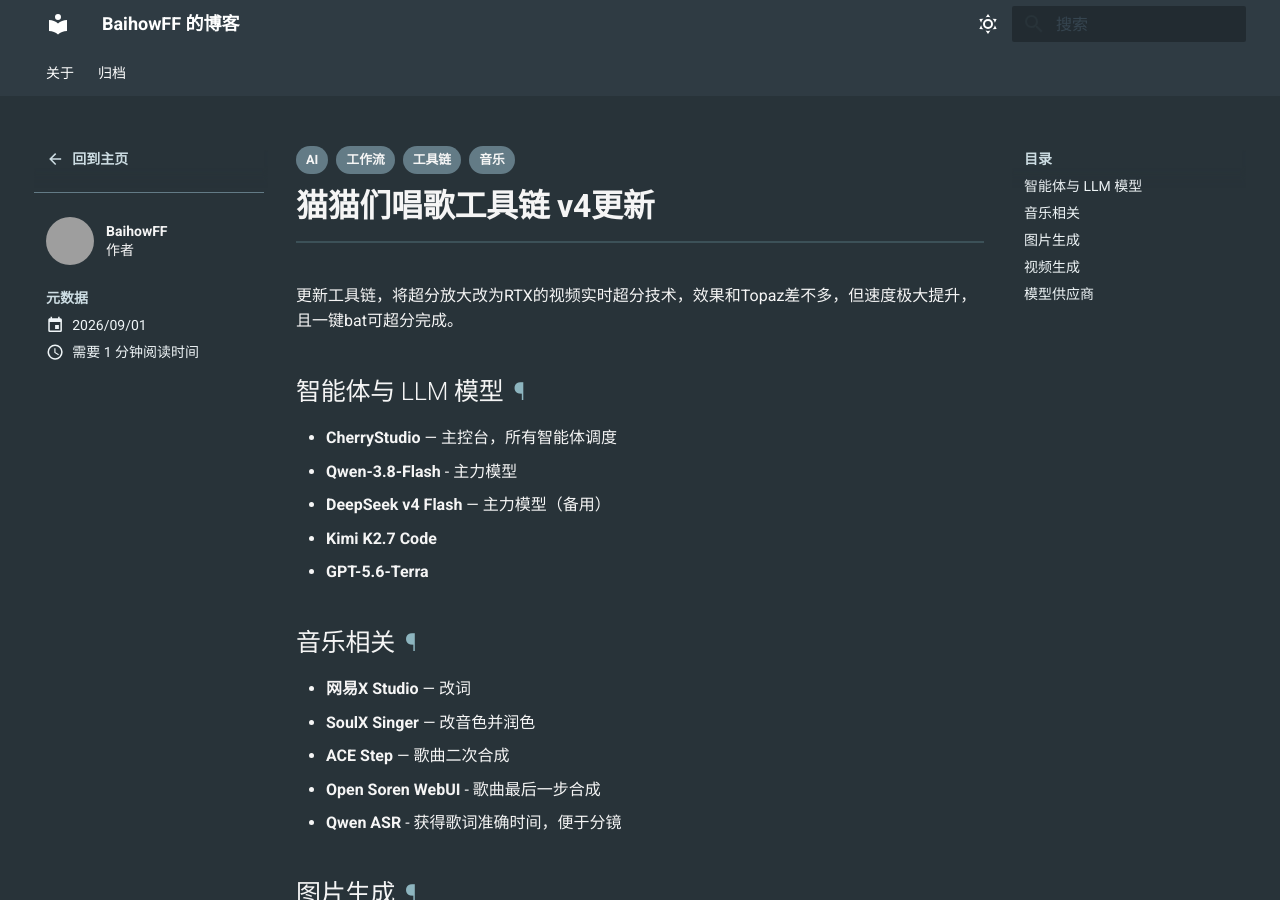
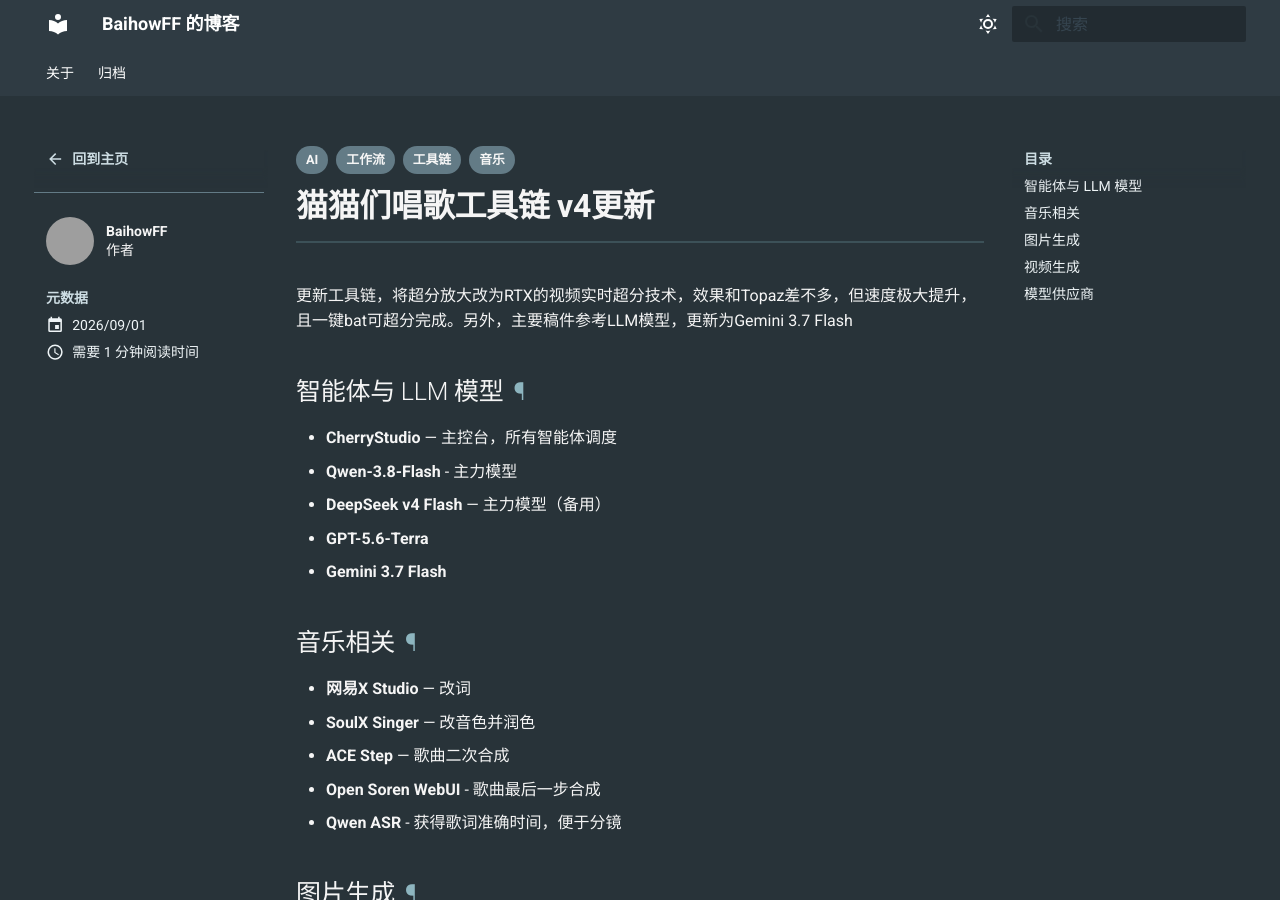
Before and after one commit to BaihowFF/BaihowFF.github.io, an MkDocs documentation site: the page built from docs/posts/猫猫们唱歌工具链-v4.md, in a window 1280 px wide and 900 px high. Built offline with MkDocs 1.6.1 and Material for MkDocs 9.7.7, drawn with Linux system fonts in a browser that asks for light colours; comment, search, counter and statistics services are not loaded; grey boxes are pictures that could not be loaded.

Commit message:
fix: 猫猫们唱歌工具链 v4 修正内容

```diff
--- a/docs/posts/猫猫们唱歌工具链-v4.md
+++ b/docs/posts/猫猫们唱歌工具链-v4.md
@@ -10,15 +10,15 @@ tags:
   - 工作流
 ---
 
-更新工具链，将超分放大改为RTX的视频实时超分技术，效果和Topaz差不多，但速度极大提升，且一键bat可超分完成。
+更新工具链，将超分放大改为RTX的视频实时超分技术，效果和Topaz差不多，但速度极大提升，且一键bat可超分完成。另外，主要稿件参考LLM模型，更新为Gemini 3.7 Flash
 
 ## 智能体与 LLM 模型
 
 - **CherryStudio** — 主控台，所有智能体调度
 - **Qwen-3.8-Flash** - 主力模型
 - **DeepSeek v4 Flash** — 主力模型（备用）
-- **Kimi K2.7 Code**
 - **GPT-5.6-Terra**
+- **Gemini 3.7 Flash**
 
 ## 音乐相关
 
```
